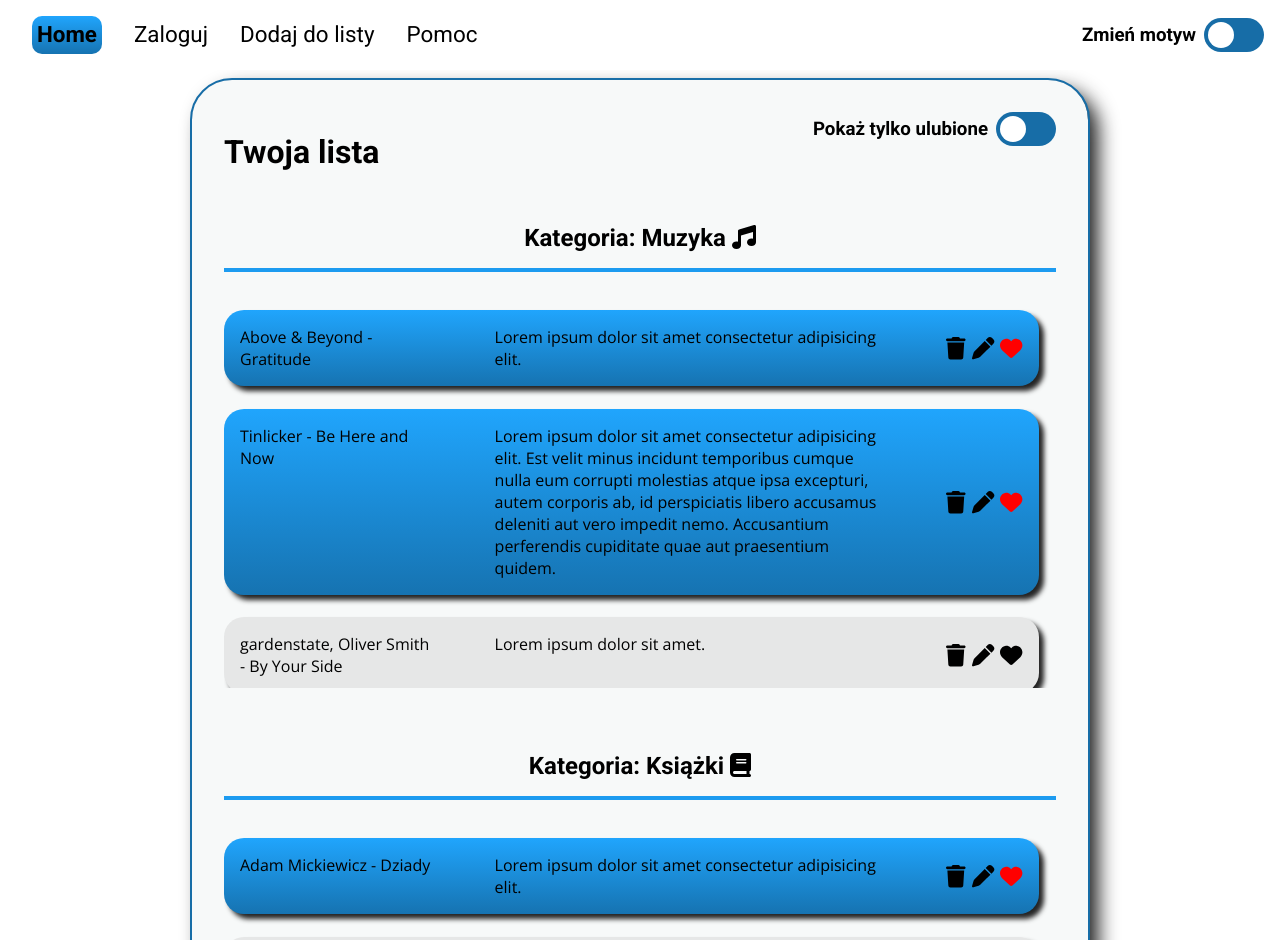
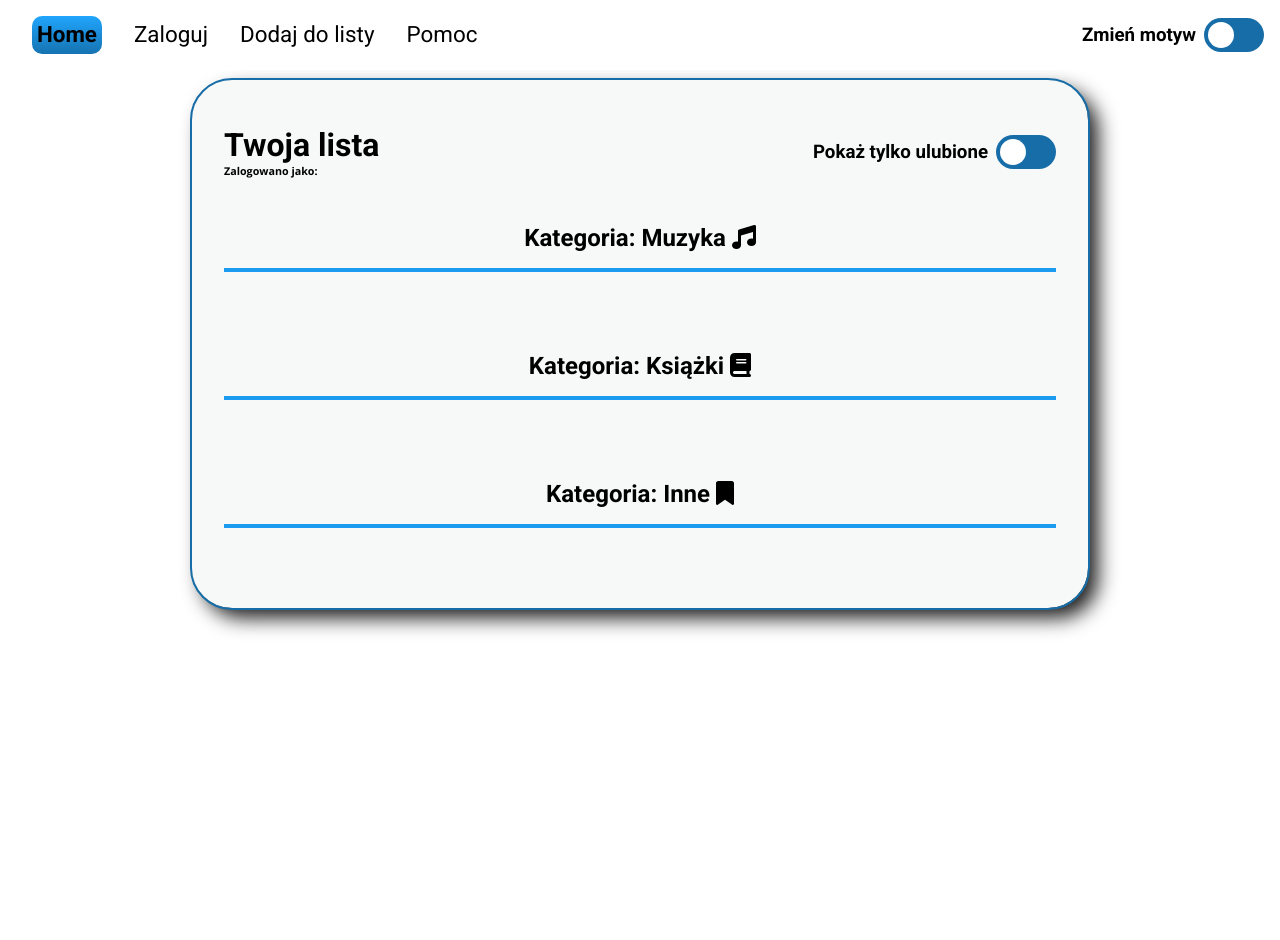
Before and after one commit to NoscanX/wkck-project, a Vue app: page / in a window 1280 px wide. Shown: the top 940 px of the page. After the commit the page ends 800 px from the top, so only its background shows below. Built offline with nearby package versions, Linux system fonts and the light colour scheme.

Commit message:
Adding to list, login added, some changes

```diff
--- a/src/App.vue
+++ b/src/App.vue
@@ -119,10 +119,6 @@ nav {
     width: 100%;
 }
 
-.nav-list-item:hover {
-    /* color: var(--active-and-hover); */
-}
-
 .nav-list a.router-link-exact-active {
     font-weight: 700;
     background-image: linear-gradient(
--- a/src/views/AddView.vue
+++ b/src/views/AddView.vue
@@ -2,45 +2,64 @@
   <div class="content">
     <div class="add-panel">
       <h1>Dodaj nową pozycję do listy</h1>
-      <form @submit.prevent="handleSubmit">
+      <form @submit.prevent>
 
         <label>Nazwa</label>
-        <input type="text" v-model="name" required>
+        <input type="text" v-model="titleInput" required>
 
         <label>Opis</label>
-        <input type="text" v-model="description">
+        <input type="text" v-model="descriptionInput">
 
         <label>Kategoria</label>
-        <select v-model="category" required>
+        <select v-model="categoryInput" required>
           <option value="category-music">Muzyka</option>
           <option value="category-book">Książki</option>
           <option value="category-other">Inne</option>
         </select>
 
-        <button class="btn-submit" type="submit">Dodaj</button>
+        <button class="btn-submit" type="submit" @click="handleSubmit()">Dodaj</button>
 
       </form>
     </div>
-    <p>Nazwa: {{ name }}</p>
-    <p>Opis: {{ description }}</p>
-    <p>Kategoria: {{ category }}</p>
+    <p>Nazwa: {{ titleInput }}</p>
+    <p>Opis: {{ descriptionInput }}</p>
+    <p>Kategoria: {{ categoryInput }}</p>
   </div>
 </template>
 
 <script>
+import { setItem } from './global';
 import HomeView from "./HomeView.vue";
 
 export default {
   data() {
     return {
-      name: '',
-      description: '',
-      category: '',
+      titleInput: '',
+      descriptionInput: '',
+      categoryInput: '',
+
+      songs: [],
+      books: [],
+      others: [],
     }
   },
   methods: {
     handleSubmit() {
-
+      if(this.categoryInput == 'category-music') {
+        this.songs.push({title: this.titleInput, description: this.descriptionInput, isFav: false})
+        setItem(this.songs, 'SONGS');
+        this.$router.push({name: 'home'})
+      }
+      if(this.categoryInput == 'category-book') {
+        this.books.push({title: this.titleInput, description: this.descriptionInput, isFav: false})
+        setItem(this.books, 'BOOKS');
+        this.$router.push({name: 'home'})
+      }
+      if(this.categoryInput == 'category-other') {
+        this.others.push({title: this.titleInput, description: this.descriptionInput, isFav: false})
+        setItem(this.others, 'OTHERS');
+        this.$router.push({name: 'home'})
+      }
     }
   },
   components: {
@@ -94,6 +113,10 @@ export default {
   outline: 3px solid var(--active-and-hover);
 }
 
+.desc-input {
+
+}
+
 .add-panel button{
   margin-top: 10px;
   padding: 10px 50px;
--- a/src/views/HomeView.vue
+++ b/src/views/HomeView.vue
@@ -5,6 +5,7 @@
             <div class="list-header">
                 <div class="header">
                     <h1>Twoja lista</h1>
+                    <h6>Zalogowano jako: {{ loginName }} </h6>
                 </div>
                 <div class="fav-wrap">
                     <div class="fav-only">
@@ -86,7 +87,7 @@
         </div>
 
         <div v-if="showModal">
-            <AddModalView theme="sale" @close="toggleModal">
+            <AddModalView @close="toggleModal">
 
 
             </AddModalView>
@@ -101,8 +102,33 @@
 
 import LoginView from "./LoginView.vue";
 import AddModalView from "./AddModalView.vue";
+import { useRoute } from 'vue-router';
+import { onMounted, ref } from 'vue';
+import { getItem, setItem } from "./global.js";
+
+const {books, songs, others}=getItem();
+const songsBuff = ref(songs);
+const booksBuff = ref(books);
+const othersBuff = ref(others);
 
 export default {
+
+    setup() {
+
+        const route = useRoute();
+        let loginName = route.params.userName;
+
+        onMounted(()=>{
+            const {books, songs, others}=getItem();
+            songsBuff.value = songs;
+            booksBuff.value = books;
+            othersBuff.value = others;
+        })
+        console.log(songs.value);
+        return {
+            loginName
+        }
+    },
 
     components: {
         LoginView,
@@ -114,106 +140,9 @@ export default {
         return {
             showAll: true,
             showModal: false,
-            newTitle: '',
-            newDescription: '',
-            songs: [
-                {
-                    title: 'Above & Beyond - Gratitude',
-                    description: 'Lorem ipsum dolor sit amet consectetur adipisicing elit.',
-                    isFav: true
-                },
-                {
-                    title: 'Tinlicker - Be Here and Now',
-                    description: 'Lorem ipsum dolor sit amet consectetur adipisicing elit. Est velit minus incidunt temporibus cumque nulla eum corrupti molestias atque ipsa excepturi, autem corporis ab, id perspiciatis libero accusamus deleniti aut vero impedit nemo. Accusantium perferendis cupiditate quae aut praesentium quidem.', isFav: true
-                },
-                {
-                    title: 'gardenstate, Oliver Smith - By Your Side',
-                    description: 'Lorem ipsum dolor sit amet.',
-                    isFav: false
-                },
-                {
-                    title: 'Above & Beyond - Believer',
-                    description: 'Lorem ipsum dolor sit amet consectetur, adipisicing elit. Ad, beatae?',
-                    isFav: true
-                },
-            ],
-            nextItem: '',
-
-            books: [
-                {
-                    title: 'Adam Mickiewicz - Dziady',
-                    description: 'Lorem ipsum dolor sit amet consectetur adipisicing elit.',
-                    isFav: true
-                },
-                {
-                    title: 'Jeremy Clarkson - Świat według Clarksona',
-                    description: 'Lorem ipsum dolor sit amet.',
-                    isFav: false
-                },
-                {
-                    title: 'gardenstate, Oliver Smith - By Your Side',
-                    description: 'Lorem ipsum dolor sit amet. Fajna książka.',
-                    isFav: false
-                },
-                {
-                    title: 'Above & Beyond - Believer',
-                    description: 'Lorem ipsum dolor sit amet consectetur, adipisicing elit. Ad, beatae?',
-                    isFav: true
-                },
-                {
-                    title: 'Above & Beyond - Believer',
-                    description: 'Lorem ipsum dolor sit amet consectetur, adipisicing elit. Ad, beatae?',
-                    isFav: false
-                },
-            ],
-
-            others: [
-                {
-                    title: 'Adam Mickiewicz - Dziady',
-                    description: 'Lorem ipsum dolor sit amet consectetur adipisicing elit.',
-                    isFav: true
-                },
-                {
-                    title: 'Jeremy Clarkson - Świat według Clarksona',
-                    description: 'Lorem ipsum dolor sit amet.',
-                    isFav: false
-                },
-                {
-                    title: 'gardenstate, Oliver Smith - By Your Side',
-                    description: 'Lorem ipsum dolor sit amet. Fajna książka.',
-                    isFav: false
-                },
-                {
-                    title: 'Above & Beyond - Believer',
-                    description: 'Lorem ipsum dolor sit amet consectetur, adipisicing elit. Ad, beatae?',
-                    isFav: true
-                },
-                {
-                    title: 'Above & Beyond - Believer',
-                    description: 'Lorem ipsum dolor sit amet consectetur, adipisicing elit. Ad, beatae?',
-                    isFav: false
-                },
-                {
-                    title: 'Jeremy Clarkson - Świat według Clarksona',
-                    description: 'Lorem ipsum dolor sit amet.',
-                    isFav: false
-                },
-                {
-                    title: 'gardenstate, Oliver Smith - By Your Side',
-                    description: 'Lorem ipsum dolor sit amet. Fajna książka.',
-                    isFav: false
-                },
-                {
-                    title: 'Above & Beyond - Believer',
-                    description: 'Lorem ipsum dolor sit amet consectetur, adipisicing elit. Ad, beatae?',
-                    isFav: true
-                },
-                {
-                    title: 'Above & Beyond - Believer',
-                    description: 'Lorem ipsum dolor sit amet consectetur, adipisicing elit. Ad, beatae?',
-                    isFav: false
-                },
-            ],
+            songs: songsBuff,
+            books: booksBuff,
+            others: othersBuff,
         }
     },
     methods: {
@@ -227,7 +156,7 @@ export default {
             this.showModal = !this.showModal
         },
         deleteItem(listItem) {
-            this.songs = this.songs.filter((item) => {
+            songsBuff.value = songsBuff.value.filter((item) => {
                 return listItem != item
             })
             this.books = this.books.filter((item) => {
@@ -315,6 +244,10 @@ nav {
     font-size: 1.4rem;
 }
 
+.header {
+    text-align: left;
+}
+
 .list-header {
     width: 100%;
     display: flex;
@@ -329,7 +262,7 @@ nav {
 
 .fav-wrap {
     display: flex;
-    justify-content: space-between;
+    justify-content: center;
     flex-direction: column;
     min-height: 80px;
 }
--- a/src/views/LoginView.vue
+++ b/src/views/LoginView.vue
@@ -22,12 +22,10 @@ export default {
   name: 'LoginView',
   data () {
     return {
-      isLoggedIn: {
-        type: Boolean,
-        default: false,
-      },
+      isLoggedIn: false,
       login: '',
       password: '',
+      userName: '',
 
       tempLogin: 'user',
       tempPassword: 'pass'
@@ -36,8 +34,17 @@ export default {
 
   methods: {
     handleSubmit() {
+      this.userName = this.checkLogin();
+      this.$router.push({name: 'home', params: {userName: this.userName}});
+    },
+
+    checkLogin() {
       if (this.login === this.tempLogin && this.password === this.tempPassword) {
-        return "prac";
+        console.log("zalogowano");
+        return "Użytkownik";
+      }
+      else {
+        return 'Niezalogowano';
       }
     }
   }
--- /dev/null
+++ b/src/views/global.js
@@ -0,0 +1,23 @@
+import { ref } from 'vue'
+
+const data = ref({songs:[], books:[], others:[]})
+
+function getItem(){
+    return data.value;
+}
+
+function setItem(item, setting){
+    switch(setting) {
+        case "SONGS":
+            data.value.songs = [...data.value.songs, ...item];
+            break;
+        case "BOOKS":
+            data.value.books = [...data.value.books, ...item];
+            break;
+        case "OTHERS":
+            data.value.others = [...data.value.others, ...item];
+            break;
+    }
+}
+
+export {setItem, getItem};
```
Lines whose indentation alone changed are shown as unchanged.
